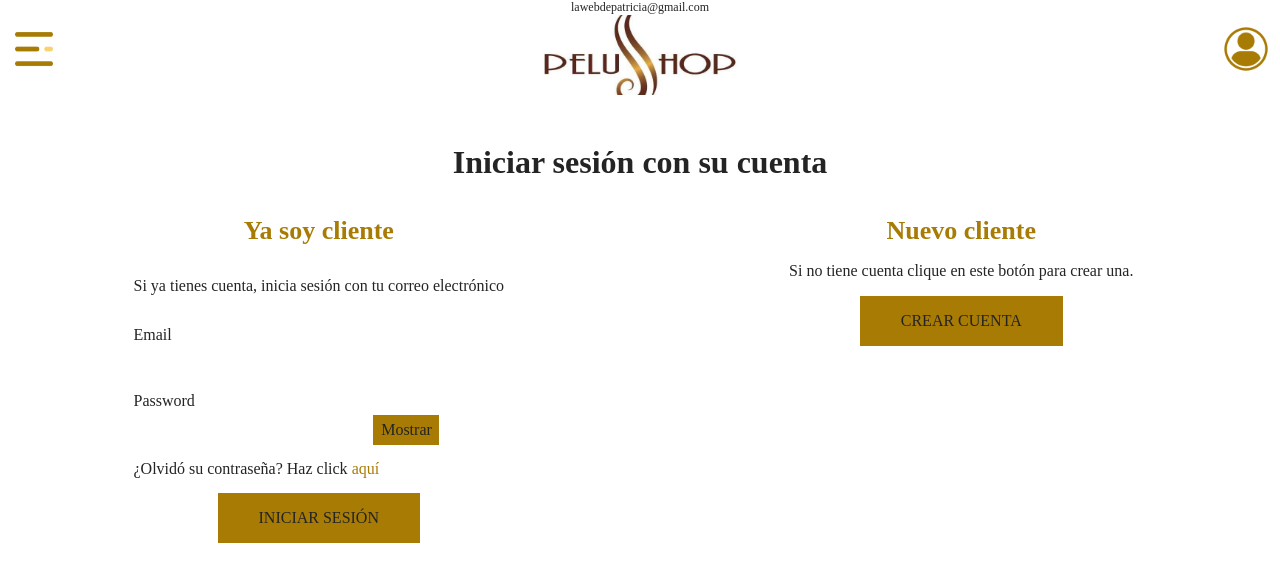
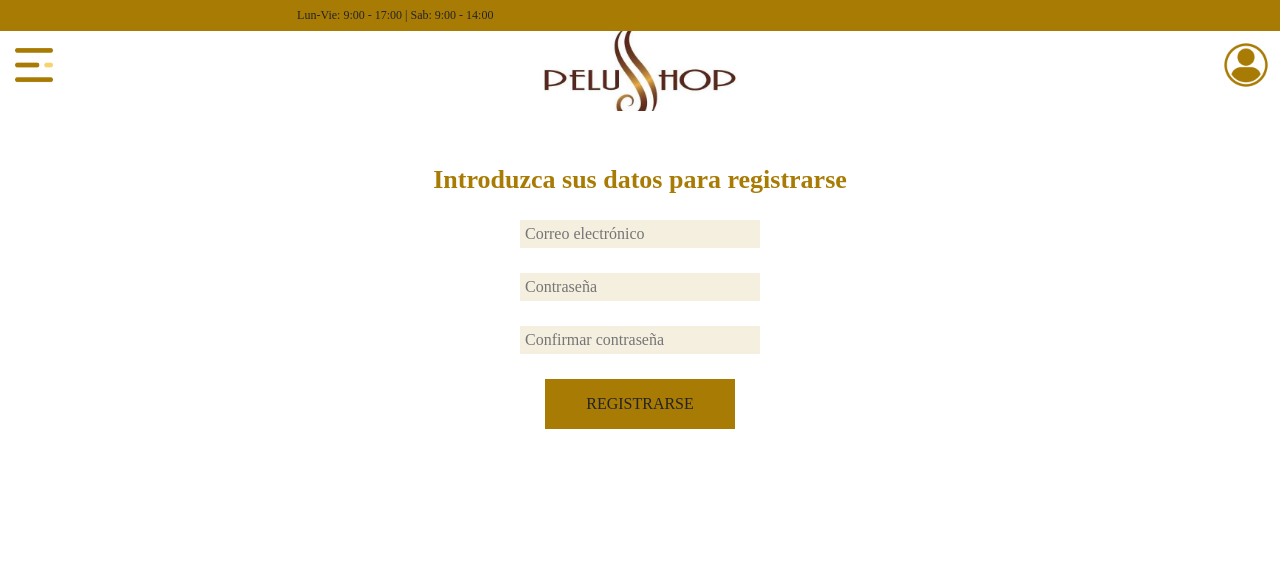
Before and after one commit to Taxeta/e-commerce-webapp, a React (Vite) app: page /registro in a window 1280 px wide. Before the commit this address led to /login. Shown: the top 582 px of the page. Built offline with nearby package versions, Linux system fonts and the light colour scheme; no server answers.

Commit message:
Fix bug on logout render and change colors on website

```diff
--- a/src/components/Header/Header.css
+++ b/src/components/Header/Header.css
@@ -1,8 +1,28 @@
 .top-header {
   display: flex;
-  background-color: var(--secondary-color);
+  flex-direction: row;
+  background-color: var(--primary-color);
   font-size: 12px;
-  justify-content: center;
+  padding: 8px;
+  overflow: hidden;
+}
+.top-header__animation {
+  display: inline-block;
+  white-space: nowrap;
+  animation: top-text 10s linear infinite;
+}
+.top-header__text {
+  display: inline-block;
+  padding-right: 100%;
+}
+
+@keyframes top-text {
+  0% {
+    transform: translateX(0);
+  }
+  100% {
+    transform: translateX(-100%);
+  }
 }
 
 .header-mobile {
--- a/src/components/Header/Header.tsx
+++ b/src/components/Header/Header.tsx
@@ -2,6 +2,7 @@
 import { useEffect, useState } from "react";
 import logo from "../../assets/ecommercelogo.jpg";
 import loginUser from "../../assets/login.png";
+import logout from "../../assets/logout.png";
 import menu from "../../assets/menu.png";
 import "./header.css";
 import { NavLink, useNavigate } from "react-router-dom";
@@ -61,19 +62,23 @@ const Header = (): React.ReactElement => {
   const userLogOut = async () => {
     await supabase.auth.signOut();
     setUser(null);
+    navigate("/");
   };
-
-  useEffect(() => {
-    if (user === null) {
-      navigate("/login", { replace: true });
-    }
-  }, [user, navigate]);
 
   return (
     <>
       {!user ? (
         <header>
-          <div className="top-header">lawebdepatricia@gmail.com</div>
+          <div className="top-header">
+            <div className="top-header__animation">
+              <span className="top-header__text">
+                lawebdepatricia@gmail.com
+              </span>
+              <span className="top-header__text">
+                Lun-Vie: 9:00 - 17:00 | Sab: 9:00 - 14:00
+              </span>
+            </div>
+          </div>
           <div>
             {isMobile ? (
               <div className="header-mobile">
@@ -129,7 +134,16 @@ const Header = (): React.ReactElement => {
         </header>
       ) : (
         <header>
-          <div className="top-header">lawebdepatricia@gmail.com</div>
+          <div className="top-header">
+            <div className="top-header__animation">
+              <span className="top-header__text">
+                lawebdepatricia@gmail.com
+              </span>
+              <span className="top-header__text">
+                Lun-Vie: 9:00 - 17:00 | Sab: 9:00 - 14:00
+              </span>
+            </div>
+          </div>
           <div>
             {isMobile ? (
               <div className="header-mobile">
@@ -148,7 +162,7 @@ const Header = (): React.ReactElement => {
                   </NavLink>
                   <button className="login-position-web" onClick={userLogOut}>
                     <img
-                      src={"logout"}
+                      src={logout}
                       alt="logout-icon"
                       width={48}
                       height={48}
@@ -171,12 +185,7 @@ const Header = (): React.ReactElement => {
                   />
                 </NavLink>
                 <button className="login-position-web" onClick={userLogOut}>
-                  <img
-                    src={"logout"}
-                    alt="logout-icon"
-                    width={48}
-                    height={48}
-                  />
+                  <img src={logout} alt="logout-icon" width={48} height={48} />
                 </button>
               </div>
             )}
--- a/src/pages/Login/LoginUserPage/LoginUserPage.css
+++ b/src/pages/Login/LoginUserPage/LoginUserPage.css
@@ -29,7 +29,7 @@
 
 .input-login {
   width: 240px;
-  background-color: var(--white);
+  background-color: #a87a051f;
   color: var(--black);
   padding: 5px;
   border: none;
--- a/src/pages/Login/RegisterPage/RegisterPage.css
+++ b/src/pages/Login/RegisterPage/RegisterPage.css
@@ -12,7 +12,7 @@
 
 .input-register {
   width: 240px;
-  background-color: var(--white);
+  background-color: #a87a051f;
   color: var(--black);
   padding: 5px;
   border: none;
--- a/src/pages/Login/RegisterPage/RegisterPage.tsx
+++ b/src/pages/Login/RegisterPage/RegisterPage.tsx
@@ -60,7 +60,7 @@ function SignUpPage() {
 
   return (
     <div className="register_page">
-      <h2 className="register-title">Introduzca sus datos de registro</h2>
+      <h2 className="register-title">Introduzca sus datos para registrarse</h2>
       <input
         className="input-register"
         type="email"
--- a/src/styles/styles.css
+++ b/src/styles/styles.css
@@ -8,7 +8,7 @@
   --primary-font: Inter, system-ui, Avenir, Helvetica, Arial, sans-serif;
 
   color: var(--black);
-  background-color: var(--secondary-color);
+  background-color: var(--white);
   color-scheme: light dark;
   font-synthesis: none;
   text-rendering: optimizeLegibility;
```
Also changed, not shown: src/assets/logout.png (added).
